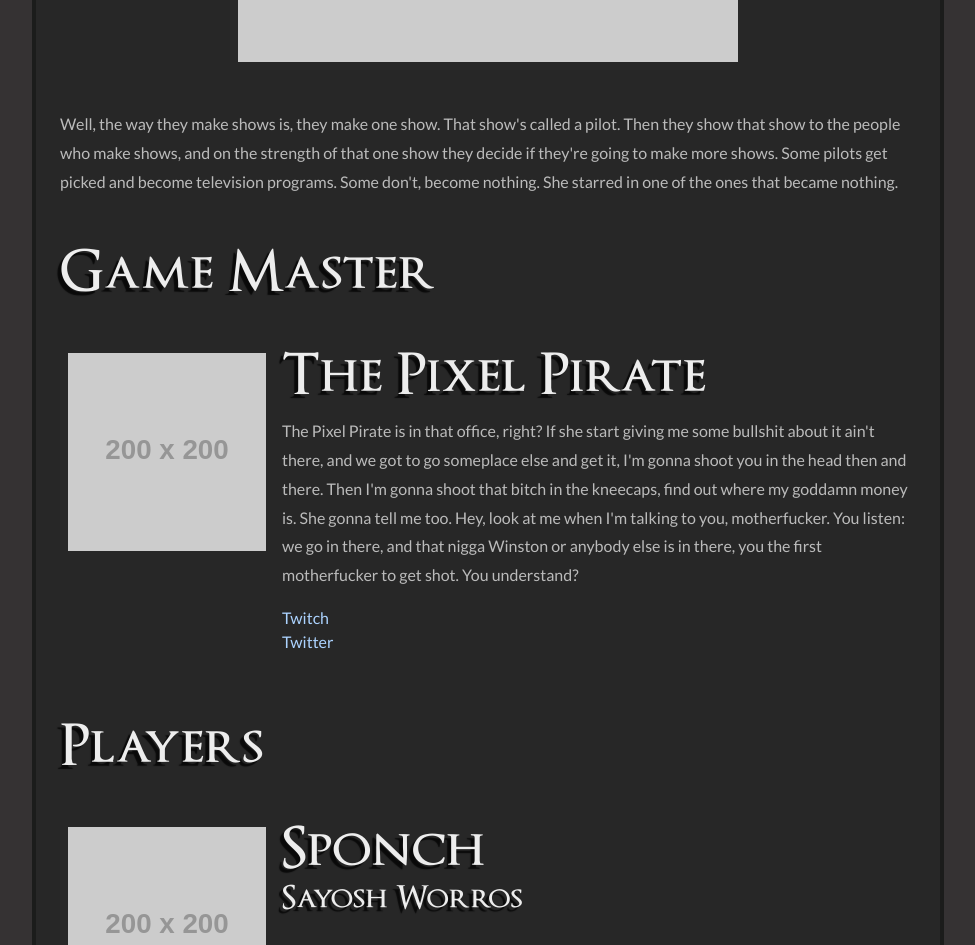
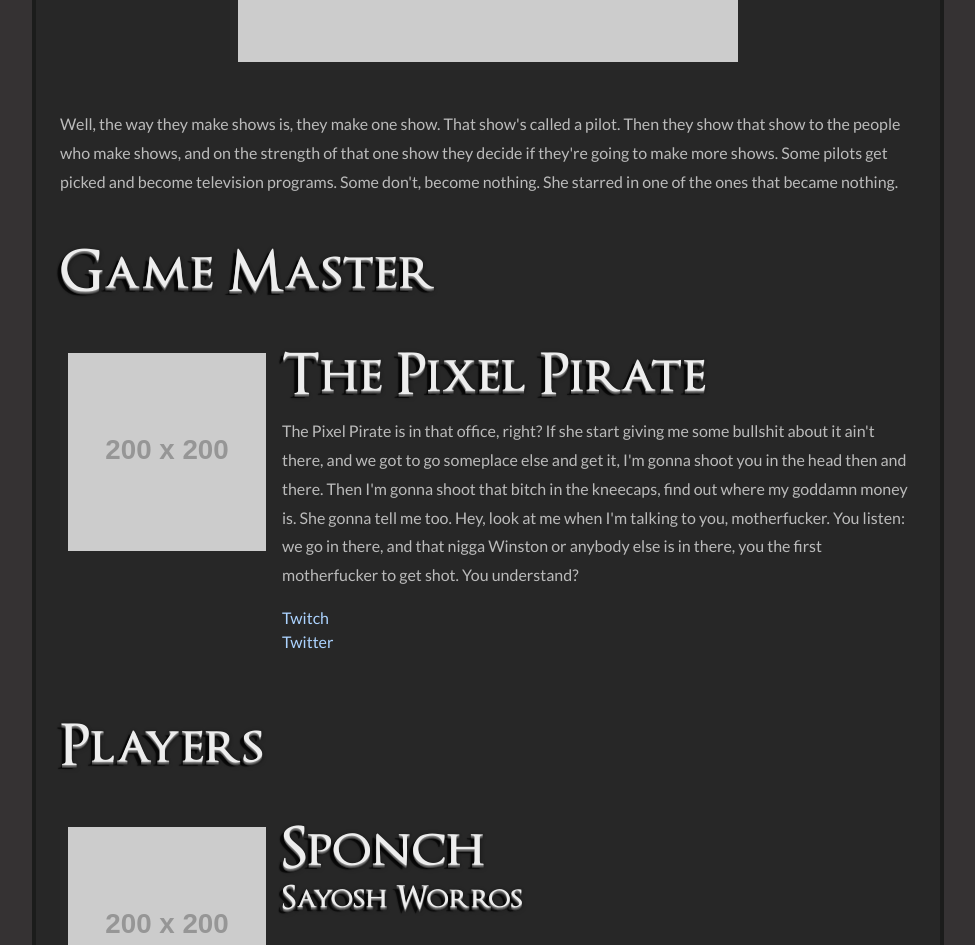
Before and after one commit to DestinyOrDoom/DestinyOrDoom.github.io, a Jekyll site: the page built from the-horde-villains.html, in a window 1280 px wide. Shown: the part 489-1434 px from the top of the page, without its empty margins (0-975 px from the left). Built offline with Jekyll 4.4.1, drawn with Linux system fonts in a browser that asks for light colours.

Commit message:
Added some header shadows

```diff
--- a/_sass/base.scss
+++ b/_sass/base.scss
@@ -43,7 +43,13 @@ h1, h2, h3, h4, h5, h6 {
   font-family: "optimus princeps semi bold";
   color: $headers;
   word-wrap: break-word;
-  text-shadow: -4px 4px 1px rgba(0, 0, 0, 0.75);
+  text-shadow: 0 1px 0 darken($headers, 40%),
+  0 2px 0 darken($headers, 55%),
+  0 3px 0 darken($headers, 70%),
+  0 0 5px rgba(0, 0, 0, .1),
+  0 1px 3px rgba(0, 0, 0, .2),
+  0 3px 5px rgba(0, 0, 0, .3),
+  -4px 4px 1px rgba(0, 0, 0, 0.75)
 }
 
 h2 {
```
